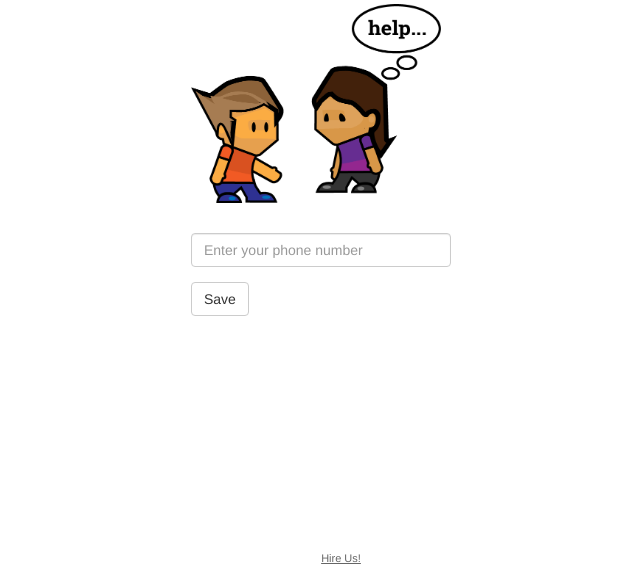
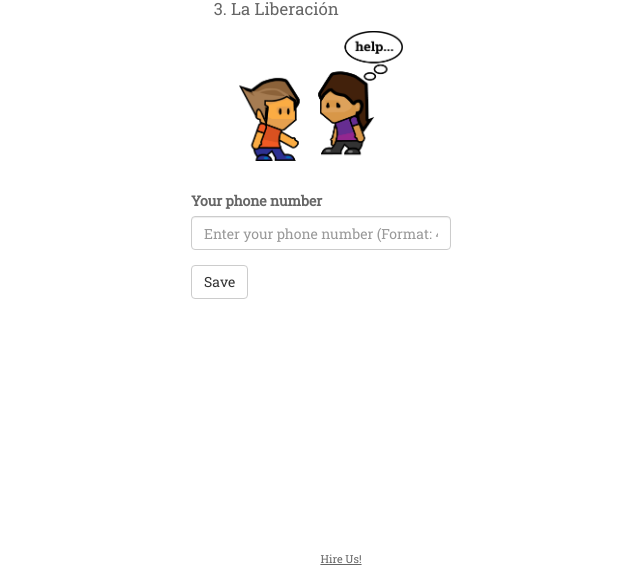
Before and after one commit to sarahsucha/server-i-have-to-take-this, a website: page public/index.html in a window 1280 px wide. Shown: the part 223-800 px from the top of the page, without its empty margins (319-959 px from the left). Drawn offline with nearby package versions, Linux system fonts and the light colour scheme.

Commit message:
Add styles for the homepage.

```diff
--- a/public/css/styles.css
+++ b/public/css/styles.css
@@ -1,3 +1,11 @@
+* {
+  font-family: 'Roboto Slab', serif;
+}
+
+.homepage ol li {
+    font-size: 1.2em;
+}
+
 .phoney-logo {
   margin: 20px auto 0 auto;
   overflow: hidden;
@@ -16,7 +24,7 @@
 }
 
 .bad-conversation {
-  width: 250px;
+  width: 100%;
 }
 
 @media (max-width: 767px) {
@@ -26,16 +34,13 @@
       width: 100%;
       background-color: #fff;
   }
-  .bad-conversation {
-    width: 70%;
-  }
-
 }
 
 
 
 .main h1 {
   text-align: center;
+  font-size: 2em;
 }
 
 footer {
--- a/public/index.html
+++ b/public/index.html
@@ -17,17 +17,21 @@
           <li>Saved by the call</li>
           <li>La Liberación</li>
         </ol>
-        <img src="bad-conversation-help.png" alt="Bad Conversation" class="bad-conversation" />
+        <div class="row">
+          <div class="col-xs-8 col-xs-offset-2">
+            <img src="bad-conversation-help.png" alt="Bad Conversation" class="bad-conversation" />
+          </div>
+        </div>
         <form class="phone-number-form">
           <div class="form-group">
-            <label for="phone_input" class="sr-only">Your phone number</label>
+            <label for="phone_input">Your phone number</label>
             <input
-            type='tel' pattern='\d{10}' title='Phone Number (Format: 4151112222)'
+            type='tel' pattern='\d{10}' title='Your Phone Number (Format: 4151112222)'
               type="tel"
               id="phone_input"
               class="form-control"
               name="phone_number"
-              placeholder="Enter your phone number"
+              placeholder="Enter your phone number (Format: 4151112222)"
               required
             />
           </div>
```
